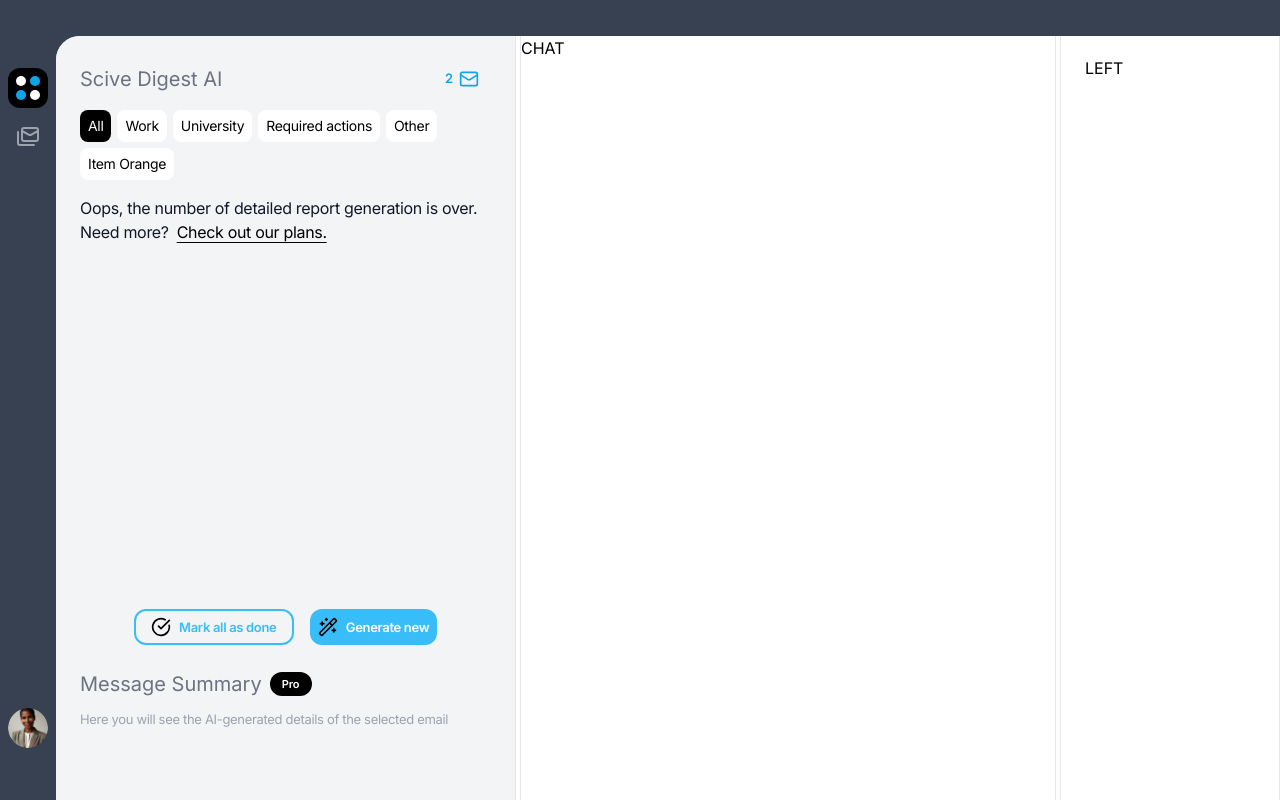
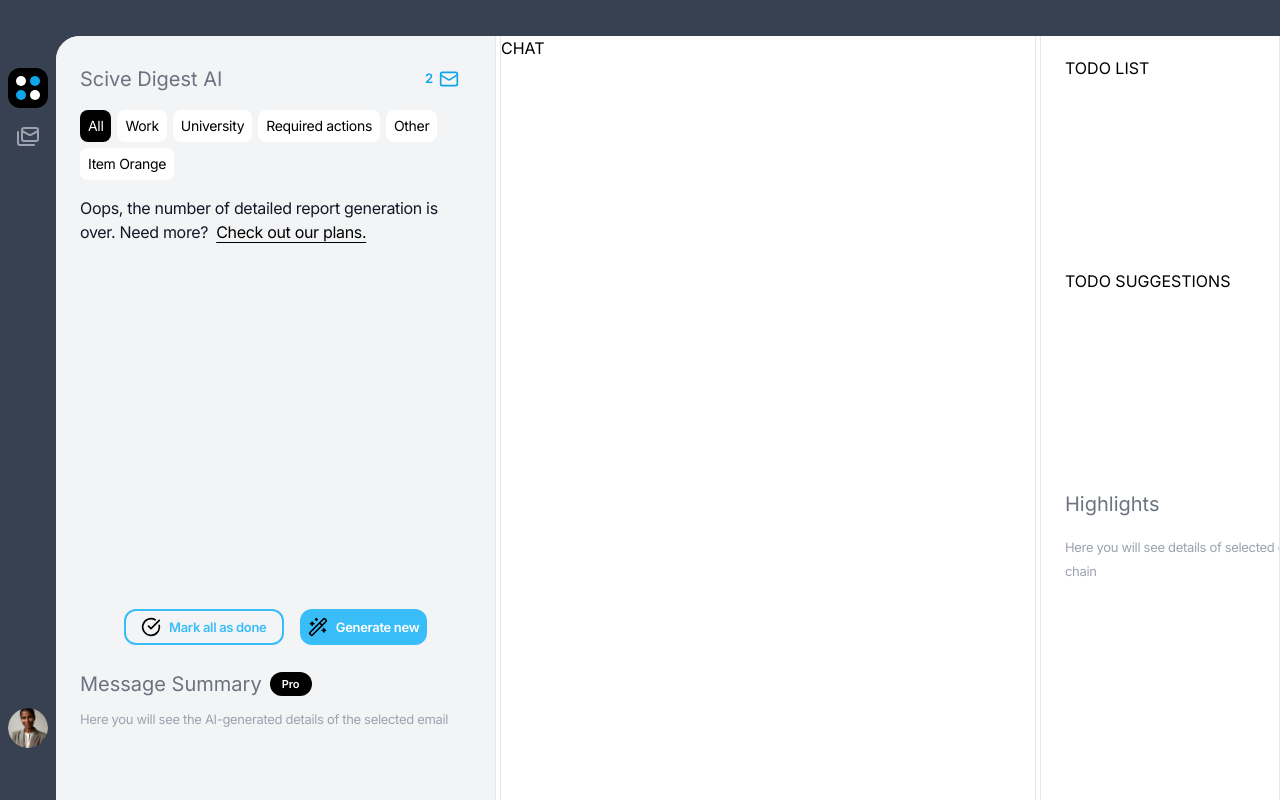
Before and after one commit to MaridiM/scive, a Next.js app: page /dashboard in a window 1280 px wide. Built offline with nearby package versions, Linux system fonts and the light colour scheme.

Commit message:
Fix auth

```diff
--- a/src/screens/Dashboard.tsx
+++ b/src/screens/Dashboard.tsx
@@ -78,7 +78,7 @@
 
     return (
         <div className='flex flex-1 justify-between gap-1'>
-            <section className='border-devider flex w-full min-w-[460px] max-w-[640px] flex-col gap-y-1 border-r-[1px] bg-surface-inactive px-6 py-5'>
+            <section className='border-devider flex min-w-[440px] flex-col gap-y-1 border-r-[1px] bg-surface-inactive px-6 py-5 desktop:max-w-[640px]'>
                 <section className='flex h-full max-h-[601px] min-h-[509px] flex-col'>
                     <Header title='Scive Digest AI' counter={{ count: 2, subject: 'new' }} />
 
@@ -264,9 +264,106 @@
                 </section>
             </section>
 
-            <section className='border-devider min-w-[536px] flex-1 border-x-[1px] desktop:min-w-[656px]'>CHAT</section>
-            <section className='grid-row-3 border-devider grid min-w-[320px] max-w-[481px] flex-1 border-l-[1px] px-6 py-5'>
-                LEFT
+            <section className='border-devider min-w-[536px] flex-1 flex-grow border-x-[1px] desktop:min-w-[656px]'>
+                CHAT
+            </section>
+            <section className='grid-row-3 border-devider grid min-w-[320px] flex-1 border-l-[1px] px-6 py-5 desktop:max-w-[480px]'>
+                <section>TODO LIST</section>
+                <section>TODO SUGGESTIONS</section>
+                <section>
+                    <Header title='Highlights' />
+                    <section className='flex w-auto flex-1 flex-col gap-4 overflow-hidden py-2'>
+                        <section className='flex h-full flex-1 flex-col overflow-hidden'>
+                            <Typography variant='body' className='!text-text-ultra-light'>
+                                Here you will see details of selected email chain
+                            </Typography>
+
+                            {/* <ul className='flex flex-1 flex-col overflow-y-auto pr-1'>
+                                {DIGESTS.map((item, idx) => {
+                                    let part1 = DIGESTS.slice(0, Math.floor(DIGESTS.length / 3))
+                                    let part2 = DIGESTS.slice(
+                                        Math.floor(DIGESTS.length / 3),
+                                        Math.floor((2 * DIGESTS.length) / 3)
+                                    )
+                                    let part3 = DIGESTS.slice(Math.floor((2 * DIGESTS.length) / 3))
+
+                                    const isReadDigest =
+                                        readDigestItemIds.includes(item.id) && selectedDigestId !== item.id
+                                    const isActiveDigest = item.id === selectedDigestId
+                                    const isHoverDigest = isHoveredId === String(item.id)
+                                    const isHoverReadDigest = isReadDigest && isHoveredId === String(item.id)
+
+                                    if (readDigestItems.includes(String(item.id))) return
+
+                                    return (
+                                        <li
+                                            key={idx}
+                                            className='relative flex min-h-fit flex-row overflow-hidden'
+                                            onMouseLeave={() => setIsHoveredId(null)}
+                                            onMouseEnter={() => setIsHoveredId(String(item.id))}
+                                            onClick={() => digestItemHandler(item.id)}
+                                        >
+                                            <Typography
+                                                variant='body'
+                                                className={cn(
+                                                    'relative mb-2 flex w-fit cursor-default flex-row overflow-hidden rounded-lg bg-white px-2 py-1 font-semibold transition-all duration-150 ease-in-out',
+                                                    isHoverDigest && `bg-white !text-text-ultra-light`,
+                                                    isReadDigest && 'bg-gray-200 font-normal !text-gray-400',
+                                                    isHoverReadDigest && 'bg-gray-200 font-semibold !text-gray-400',
+                                                    isActiveDigest && 'bg-black !text-white',
+
+                                                    part3.includes(item) &&
+                                                        `min-h-fit text-base-body2 leading-5 ${
+                                                            textSize === 'large'
+                                                                ? 'desktop:text-base-body'
+                                                                : 'desktop:text-base-body2'
+                                                        }`,
+                                                    part2.includes(item) &&
+                                                        `min-h-fit text-base-body-digest leading-7 ${
+                                                            textSize === 'large'
+                                                                ? 'desktop:text-base-body-digest1'
+                                                                : 'desktop:text-base-body-digest'
+                                                        }`,
+                                                    part1.includes(item) &&
+                                                        `min-h-fit text-base-body-digest1 leading-[30px] ${
+                                                            textSize === 'large'
+                                                                ? 'desktop:text-base-h3'
+                                                                : 'desktop:text-base-body-digest1'
+                                                        }`
+                                                )}
+                                            >
+                                                {item.content}
+                                                {isHoverDigest && (
+                                                    <Button
+                                                        variant='clear'
+                                                        className={cn(
+                                                            'absolute left-0 top-0 flex h-full w-[32px] rounded-none bg-button px-0'
+                                                        )}
+                                                        onClick={() => digestItemDoneHandler(item.id)}
+                                                    >
+                                                        <svg
+                                                            width='28px'
+                                                            height='28px'
+                                                            viewBox='0 0 36 36'
+                                                            fill='none'
+                                                            xmlns='http://www.w3.org/2000/svg'
+                                                        >
+                                                            <path
+                                                                d='M11.25 17.25L16.25 22.25L24.75 13.75'
+                                                                stroke='#ffff'
+                                                                strokeWidth='5'
+                                                            />
+                                                        </svg>
+                                                    </Button>
+                                                )}
+                                            </Typography>
+                                        </li>
+                                    )
+                                })}
+                            </ul> */}
+                        </section>
+                    </section>
+                </section>
             </section>
         </div>
     )
```
